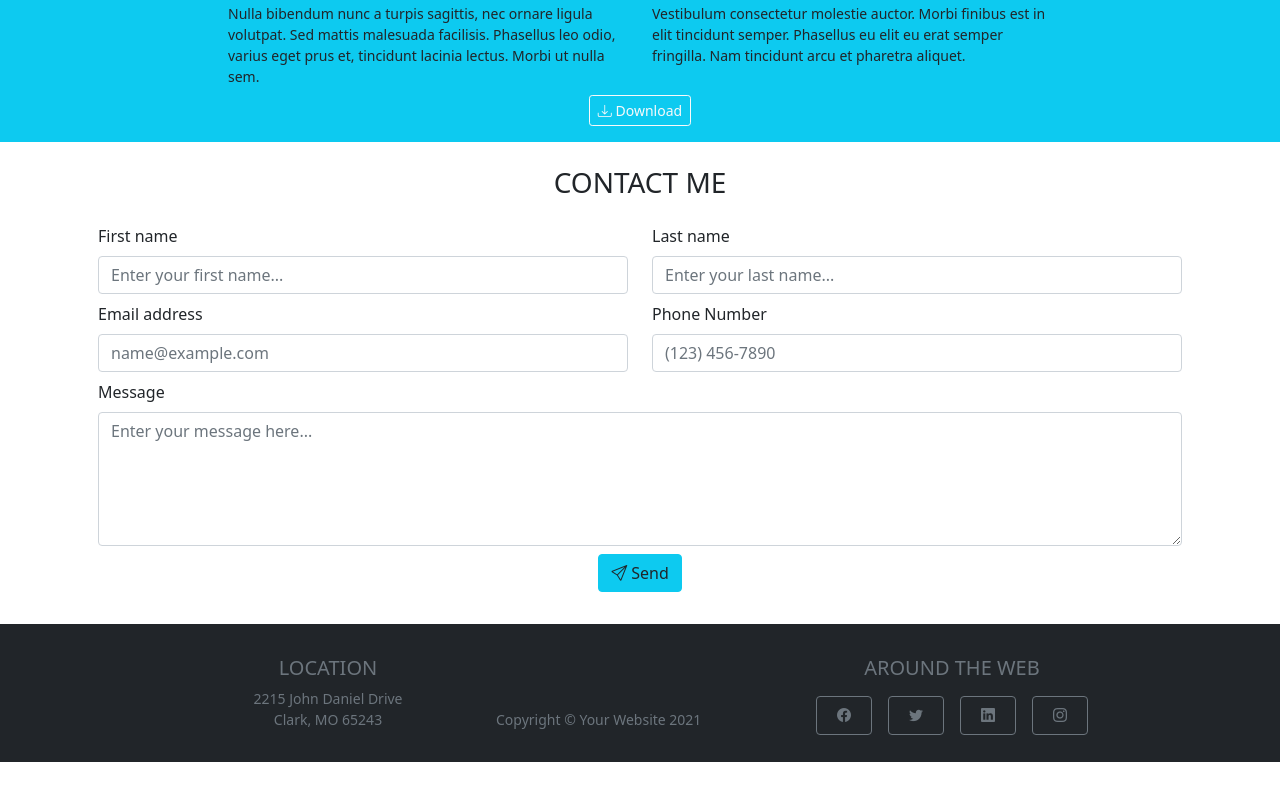
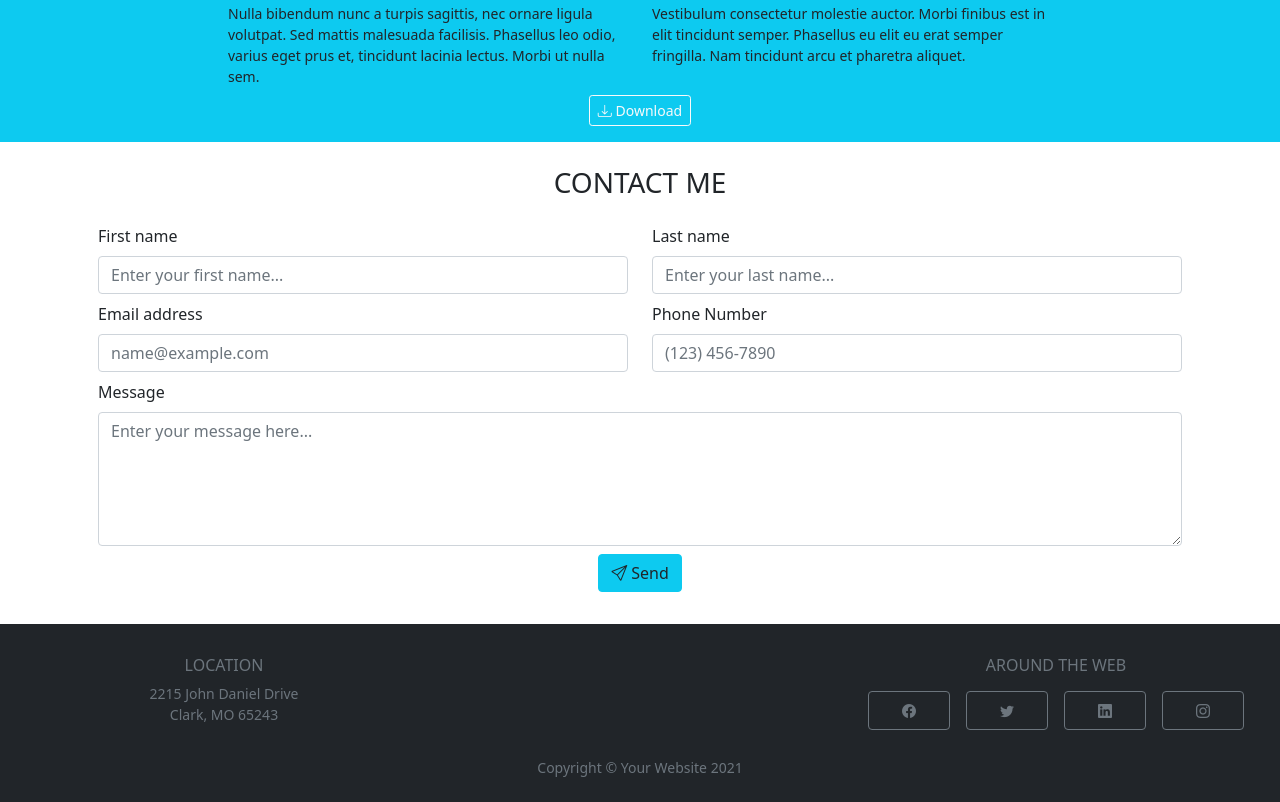
Before and after one commit to luisabattajni/bootstrap-freelancer, a plain HTML site: page index.html in a window 1280 px wide. Shown: the part 1518-2320 px from the top of the page. Before the commit the page ends 2280 px from the top, so only its background shows below. Drawn offline with nearby package versions, Linux system fonts and the light colour scheme.

Commit message:
edit footer2

```diff
--- a/index.html
+++ b/index.html
@@ -199,21 +199,19 @@
     </main>
     <!-- footer -->
     <footer>
-        <div class="container-fluid mt-3 pt-3 mb-0 pb-0 bg-dark">
+        <div class="container-fluid mt-3 pt-3 mb-0 pb-0 bg-dark px-20">
             <div class="row justify-content-center bg-dark p-3 text-center">
-                <div class="col-3 tw-light text-secondary">
-                    <p class="h5">LOCATION</p>
+                <div class="col-4 tw-light text-secondary">
+                    <p class="h6">LOCATION</p>
                     <p class="fw-light small">2215 John Daniel Drive
                         <br>
                     Clark, MO 65243</p>
                 </div>
-                <div class="col-3 tw-light small text-secondary d-flex align-items-end fw-light">
-                    <!-- c thingie is &copy; -->
-                    <p>Copyright &copy; Your Website 2021</p>
+                <div class="col-4 tw-light small text-secondary text-center justify-content-center">
                 </div>
-                <div class="col-3 tw-light small text-secondary text-center justify-content-center">
+                <div class="col-4 tw-light small text-secondary text-center justify-content-center">
                     <div class="row">
-                        <p class="h5">AROUND THE WEB</p>
+                        <p class="h6">AROUND THE WEB</p>
                         <div class="d-inline-flex justify-content-around">
                             <div class="col border border-secondary rounded p-2 m-2">
                                 <i class="bi bi-facebook"></i>
@@ -231,6 +229,10 @@
                     </div>
                 </div>
             </div>
+            <div class="text-center tw-light small text-secondary fw-light pb-2 mb-0">
+                <!-- c thingie is &copy; -->
+                <p>Copyright &copy; Your Website 2021</p>
+            </div>
         </div>
     </footer>
 
```
